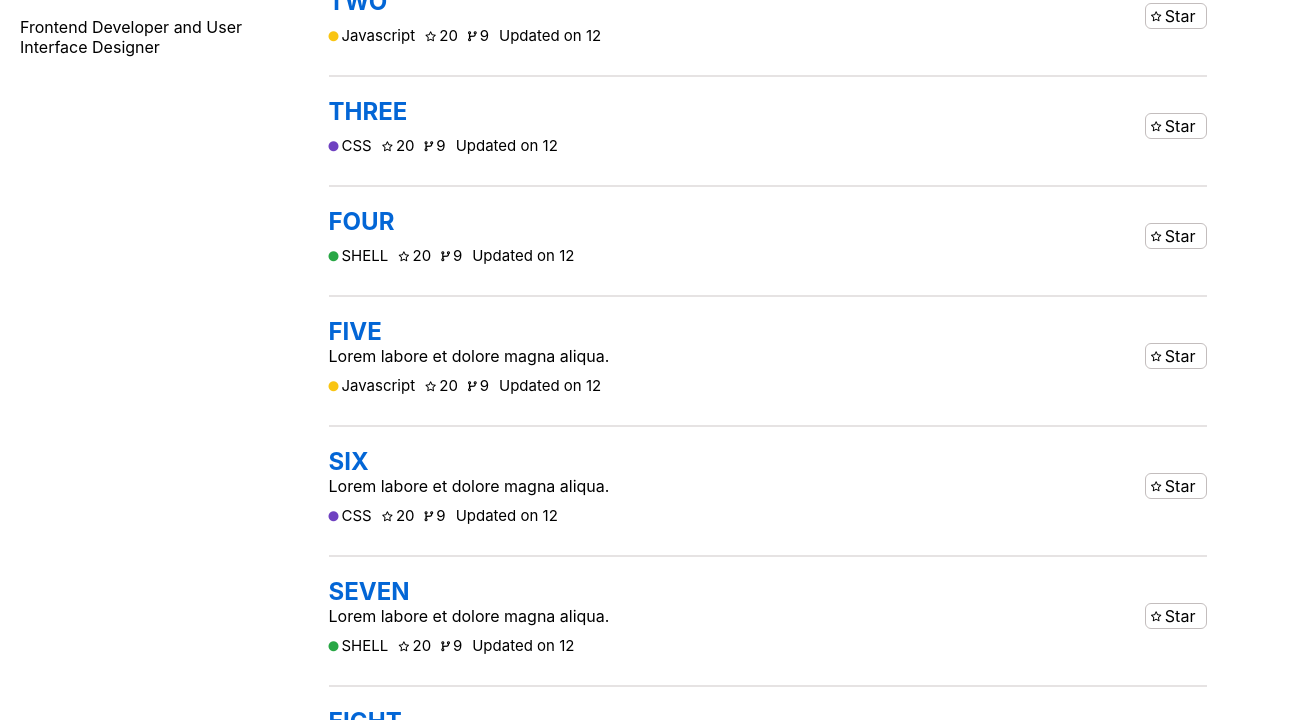
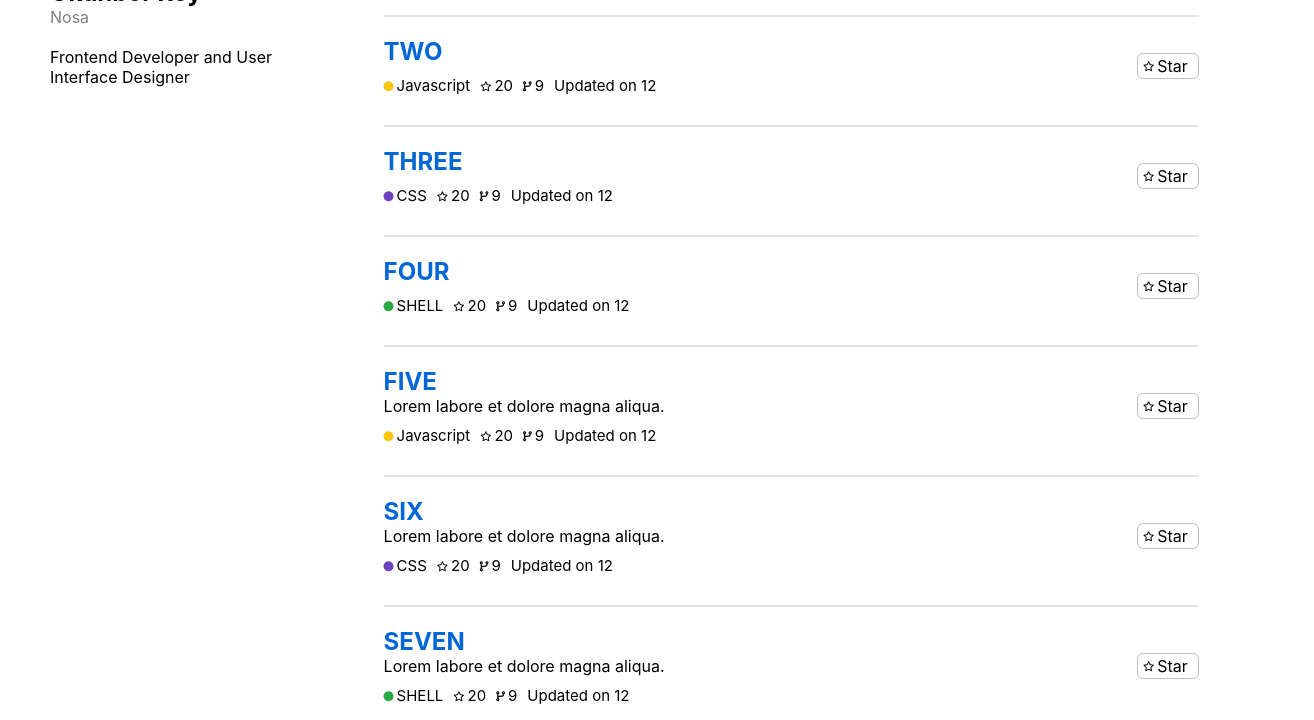
Before and after one commit to royking01/buyCoin_africa, a plain HTML site: page index.html in a window 1280 px wide. Shown: the part 348-1068 px from the top of the page, 1314 px wide, since content can reach past the window. Drawn offline with Linux system fonts and the light colour scheme.

Commit message:
Add files via upload

```diff
--- a/style.css
+++ b/style.css
@@ -66,6 +66,7 @@ header ul li i:hover{
  .container{
  	display: flex;
  	width: 98vw;
+ 	padding: 30px;
  	/*border: 1px solid grey;*/
  	/*height: 80vh;*/
  	margin: 20px 0px;
@@ -73,7 +74,7 @@ header ul li i:hover{
  }
 
  .container #left{
- 	width: 23%;
+ 	width: 25%;
  	/*border: 1px solid grey;*/
  	display: grid;
  	justify-content: center;
@@ -83,7 +84,7 @@ header ul li i:hover{
 cursor: pointer;
   }
   .container #right{
-  	width: 70%;
+  	width: 65%;
   	padding: 0px 20px;
 
   }
```
